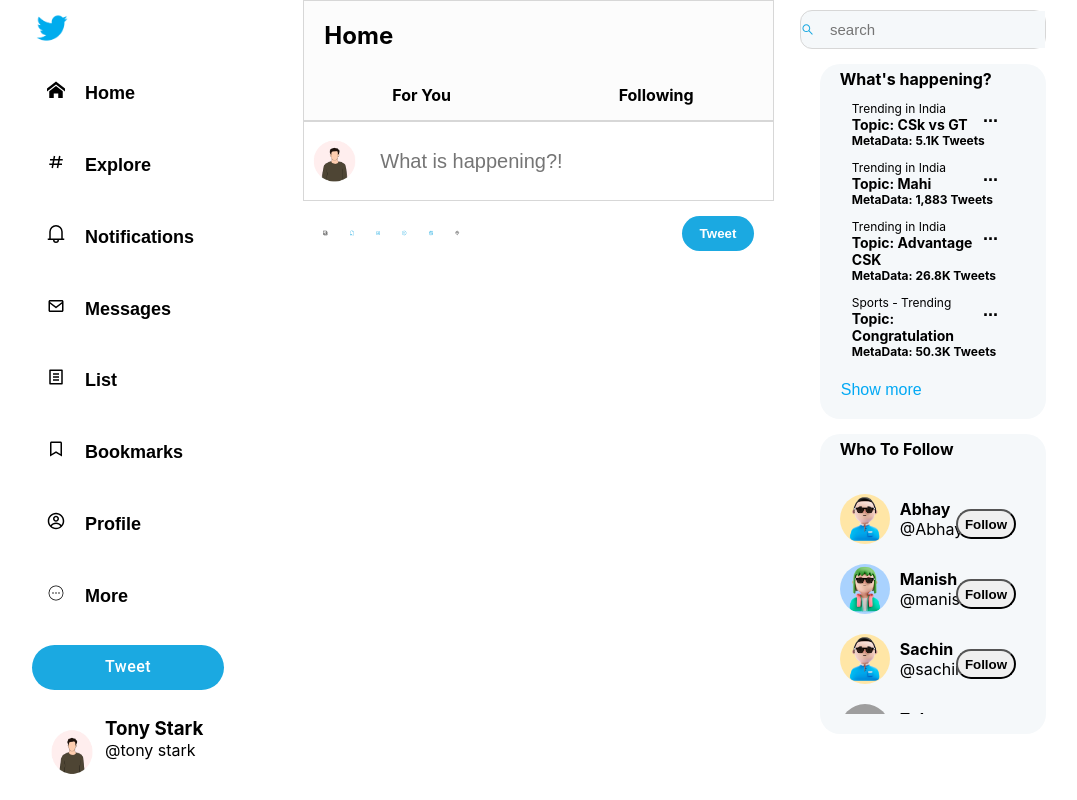
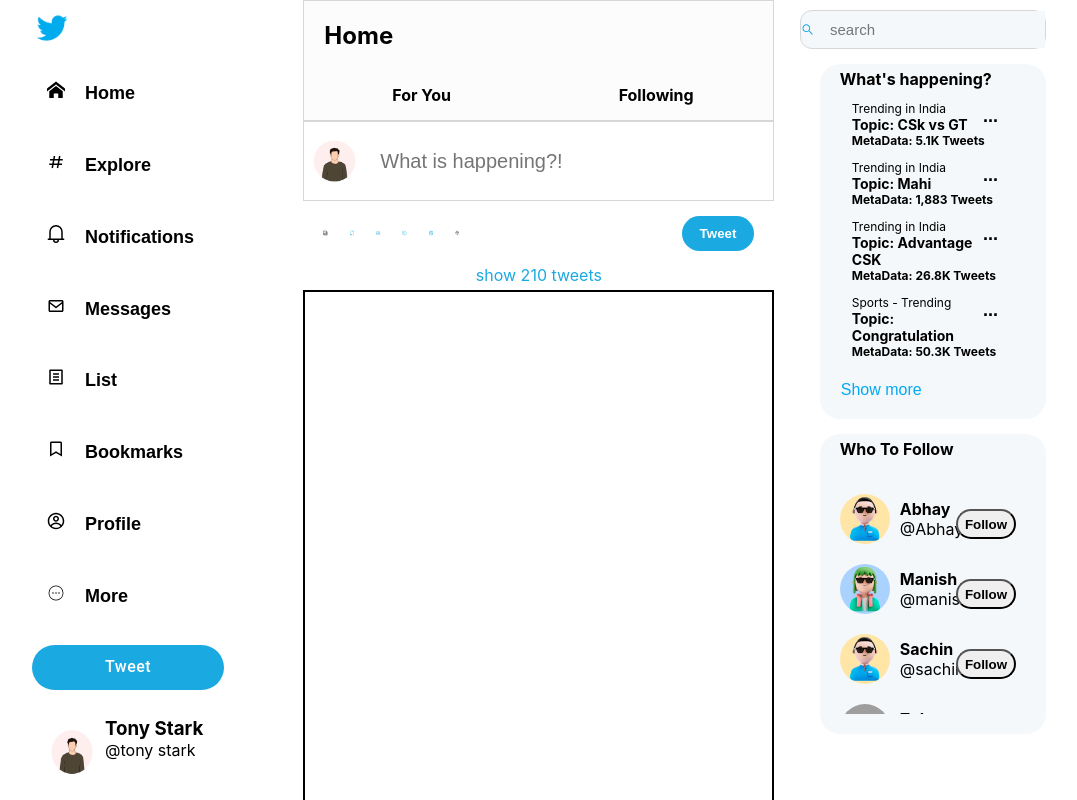
Before and after one commit to Sachin2903/Twitter_clone, a React (Create React App) app: page /home in a window 1280 px wide. Shown: the whole page, without its empty margins (96-1173 px from the left). Built offline with nearby package versions, Linux system fonts and the light colour scheme; grey boxes are pictures that could not be loaded.

Commit message:
add a tweetBox by Sachin

```diff
--- /dev/null
+++ b/src/components/molecules/tweetBox/tweetBoxWithDetail.js
@@ -0,0 +1,11 @@
+import { Fragment } from "react";
+import styles from "./tweetBoxWithDetail.module.css";
+export function TweetBoxWithDetail(){
+    return(
+        <Fragment>
+            <div>
+
+            </div>
+        </Fragment>
+    )
+}
--- a/src/components/organisms/main/midSideBar/midSideBar.js
+++ b/src/components/organisms/main/midSideBar/midSideBar.js
@@ -7,7 +7,7 @@
 import { BsEmojiSmile } from 'react-icons/bs';
 import { LuCalendarClock } from 'react-icons/lu';
 import { GrLocation } from 'react-icons/gr';
-
+import { TweetBoxWithDetail } from "../../../molecules/tweetBox/tweetBoxWithDetail";
 
 
 export function MidSideBar() {
@@ -35,6 +35,12 @@
                     <GrLocation />
                     <button className={styles.tweet_btn}>Tweet</button>
                 </div>
+                <p className={styles.showtweets210}>show 210 tweets</p>
+                <div className={styles.mainDisplayTweets}>
+
+                    <TweetBoxWithDetail />
+                </div>
+
 
 
             </div>
--- a/src/components/organisms/main/midSideBar/midSideBar.module.css
+++ b/src/components/organisms/main/midSideBar/midSideBar.module.css
@@ -85,3 +85,21 @@
     font-weight: bolder;
     cursor: pointer;
 }
+.mainDisplayTweets{
+    border:2px solid black;
+    width:100%;
+    height: 100%;
+    overflow: scroll;
+
+}
+
+.mainDisplayTweets::-webkit-scrollbar{
+    display: none;
+}
+.showtweets210{
+    margin-bottom: 5px;
+    color:rgb(27, 169, 225);
+    width: 100%;
+    text-align: center;
+
+}
```
Also changed, not shown: src/components/molecules/tweetBox/tweetBoxWithDetail.module.css (added).
